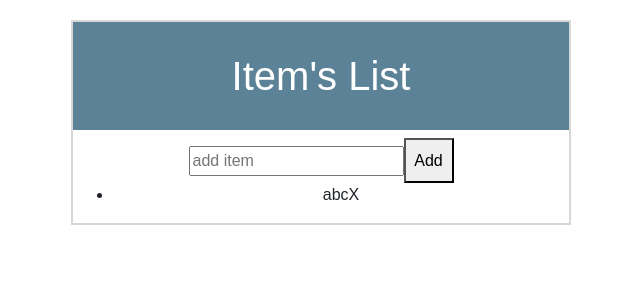
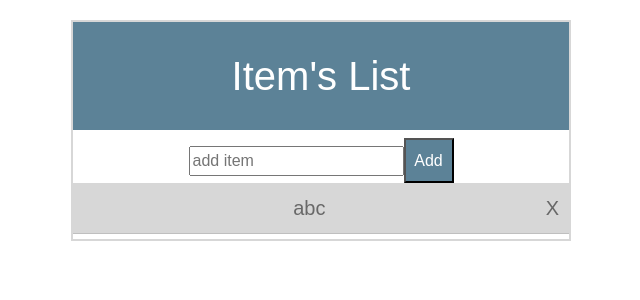
Before and after one commit to RamTheeru/angular-za6ft6, an Angular app: page / in a window 1280 px wide. Shown: the top 300 px of the page, without its empty margins (319-959 px from the left). Built offline with nearby package versions, Linux system fonts and the light colour scheme.

Commit message:
2 files modified

```diff
--- a/src/app/product/product.component.css
+++ b/src/app/product/product.component.css
@@ -31,4 +31,26 @@ addText{
   height: 45px;
   width : 50px;
   padding: 5px;
+  background-color: #5c8297;
+  color:white;
 }
+
+ul{
+  list-style: none;
+  font-size: 20px;
+  color: 686868;
+  margin-left: -40px;
+  margin-bottom: 0px;
+}
+li{
+  border-bottom: 1px solid #bfbfbf;
+  padding: 10px 0px;
+  background-color: #d7d7d7;
+  margin-bottom: 5px;
+}
+span{
+  cursor: pointer;
+  position: relative;
+  float:right;
+  margin-right: 10px;
+}
--- a/src/app/product/product.component.html
+++ b/src/app/product/product.component.html
@@ -5,6 +5,6 @@
     <button>Add</button>
   </div>
   <ul>
-    <li>abc<span role="button">X</span></li>
+    <li>abc<span>X</span></li>
   </ul>
 </div>
```
